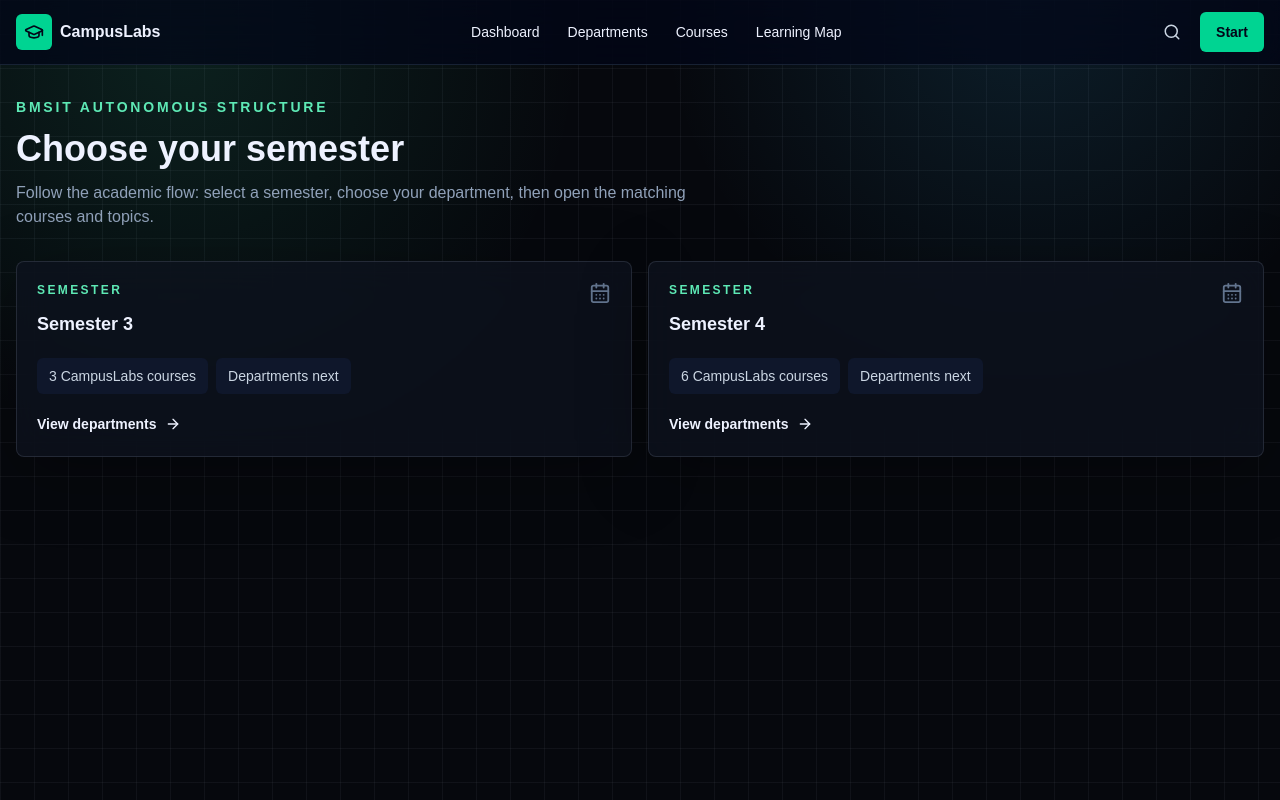
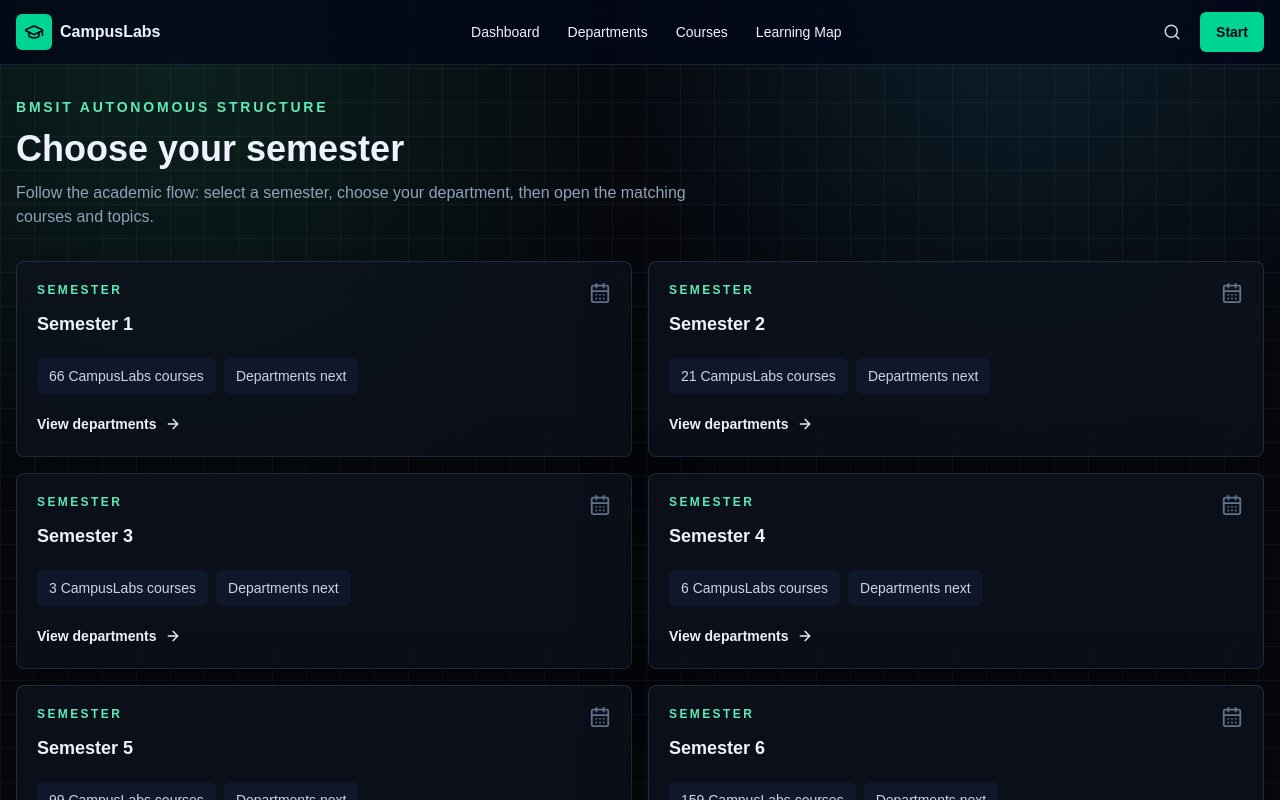
Before and after one commit to sanikapatil22/clgprep, a Next.js app: page /courses in a window 1280 px wide. Shown: the top 800 px of the page. Built offline with nearby package versions, Linux system fonts and the light colour scheme.

Commit message:
tts adding

```diff
--- a/src/features/learning-engine/sample-content.ts
+++ b/src/features/learning-engine/sample-content.ts
@@ -1,4 +1,5 @@
 import type { LearningBlock, TopicNode } from "@/types/learning";
+import { generatedCourses } from "./generated-courses";
 
 export type CampusDepartment = {
   slug: string;
@@ -428,6 +429,7 @@ export const courses: CampusCourse[] = [
       },
     ],
   },
+  ...generatedCourses,
 ];
 
 export function getDepartment(slug: string) {
```
